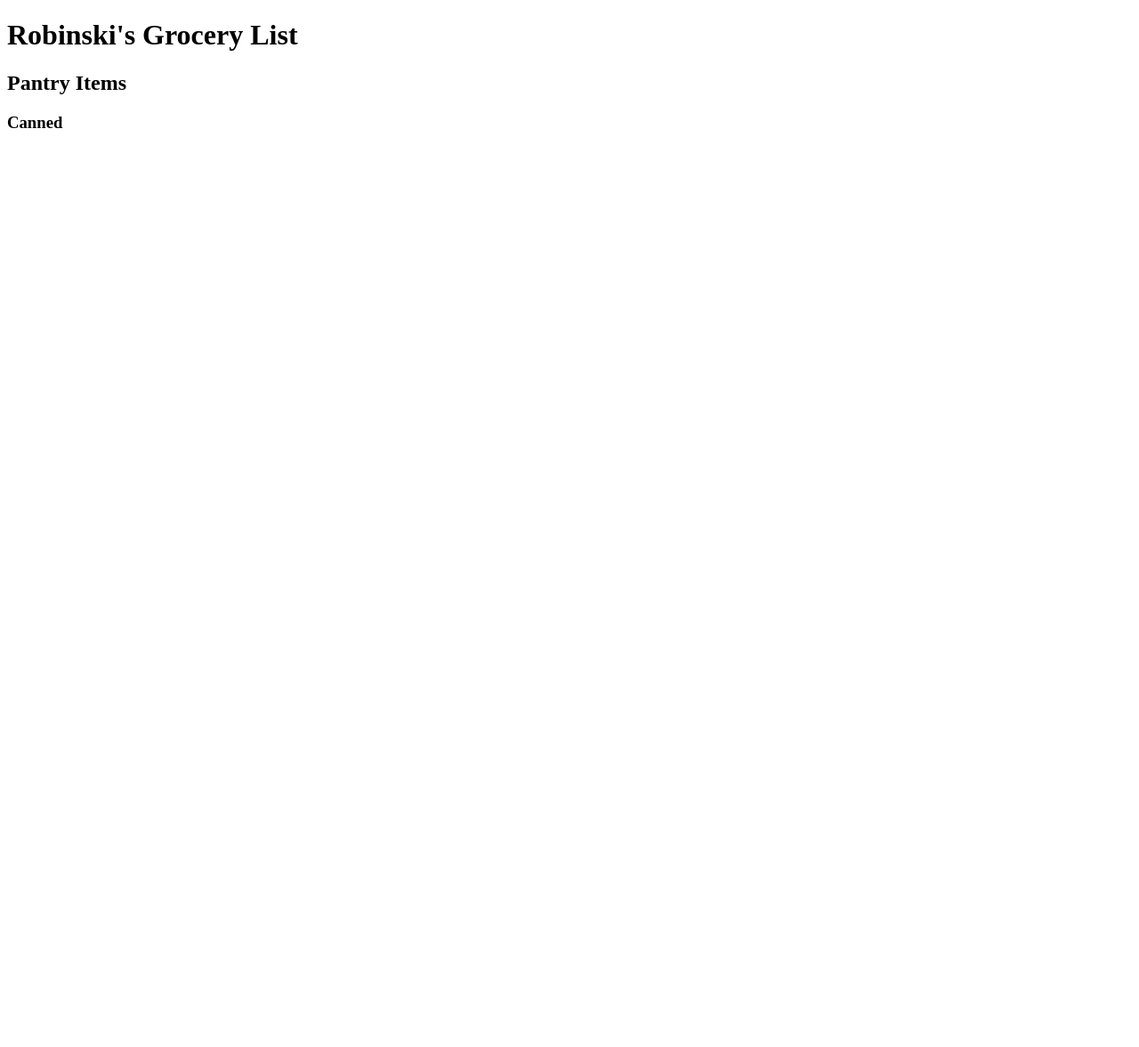
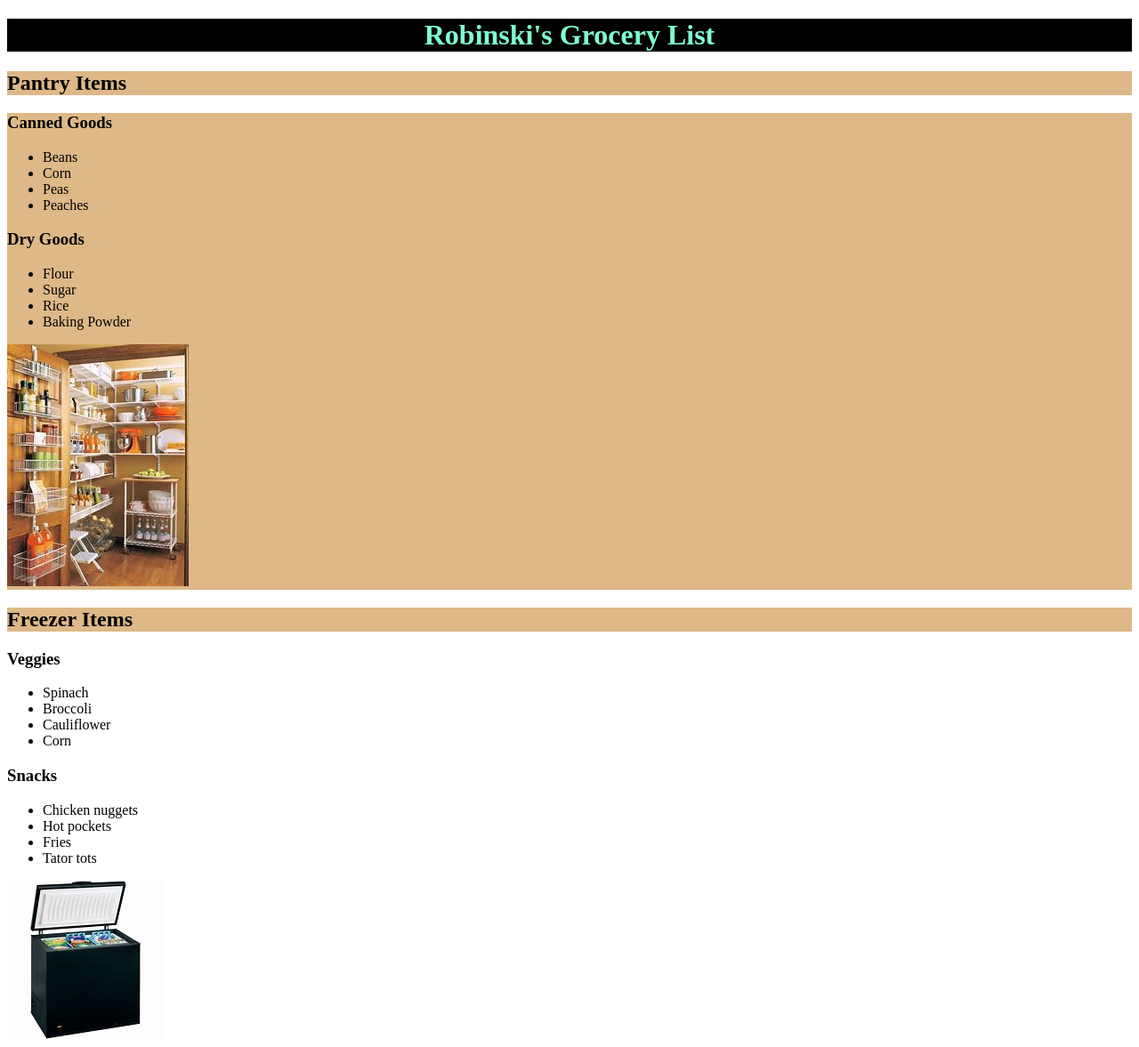
Before and after one commit to rderieux/GroceryList, a plain HTML site: page index.html in a window 1280 px wide. Shown: the whole page at 89% size. Before the commit the page ends 800 px from the top, so only its background shows below. Drawn offline with Linux system fonts and the light colour scheme.

Commit message:
Add the html code, inline css (bad), internal css (also bad)

```diff
--- a/index.css
+++ b/index.css
@@ -0,0 +1,8 @@
+.pantry {
+  background: burlywood;
+  background-color: burlywood;
+}
+
+h2 {
+  background: burlywood;
+}
--- a/index.html
+++ b/index.html
@@ -3,20 +3,55 @@
 <head>
     <meta charset="UTF-8">
     <meta name="viewport" content="width=device-width, initial-scale=1.0">
-    <link href="index.css" />
+    <link rel="stylesheet" href="index.css" />
     <title>Grocery List</title>
+    <style>
+        header {
+            color:aquamarine;
+            background: black;
+        }
+    </style>
 </head>
 <body>
-    <header>
+    <header style="text-align: center;">
         <h1>Robinski's Grocery List</h1>
     </header>
     <main>
-        <section>
-            <h2>Pantry Items</h2>
+        <h2>Pantry Items</h2>
+        <section class="pantry">
+            <h3>Canned Goods</h3>
+            <ul>
+                <li>Beans</li>
+                <li>Corn</li>
+                <li>Peas</li>
+                <li>Peaches</li>
+            </ul>
+            <h3>Dry Goods</h3>
+            <ul>
+                <li>Flour</li>
+                <li>Sugar</li>
+                <li>Rice</li>
+                <li>Baking Powder</li>
+            </ul>
+            <img src="./Images/pantry.jfif"/>
         </section>
-        <section>
-            <h3>Canned</h3>
-
+        <h2>Freezer Items</h2>
+        <section class="freezer">
+            <h3>Veggies</h3>
+            <ul>
+                <li>Spinach</li>
+                <li>Broccoli</li>
+                <li>Cauliflower</li>
+                <li>Corn</li>
+            </ul>
+            <h3>Snacks</h3>
+            <ul>
+                <li>Chicken nuggets</li>
+                <li>Hot pockets</li>
+                <li>Fries</li>
+                <li>Tator tots</li>
+            </ul>
+            <img src="./Images/freezer.jfif"/>
         </section>
     </main>
 
```
Also changed, not shown: Images/freezer.jfif (added), Images/pantry.jfif (added).
